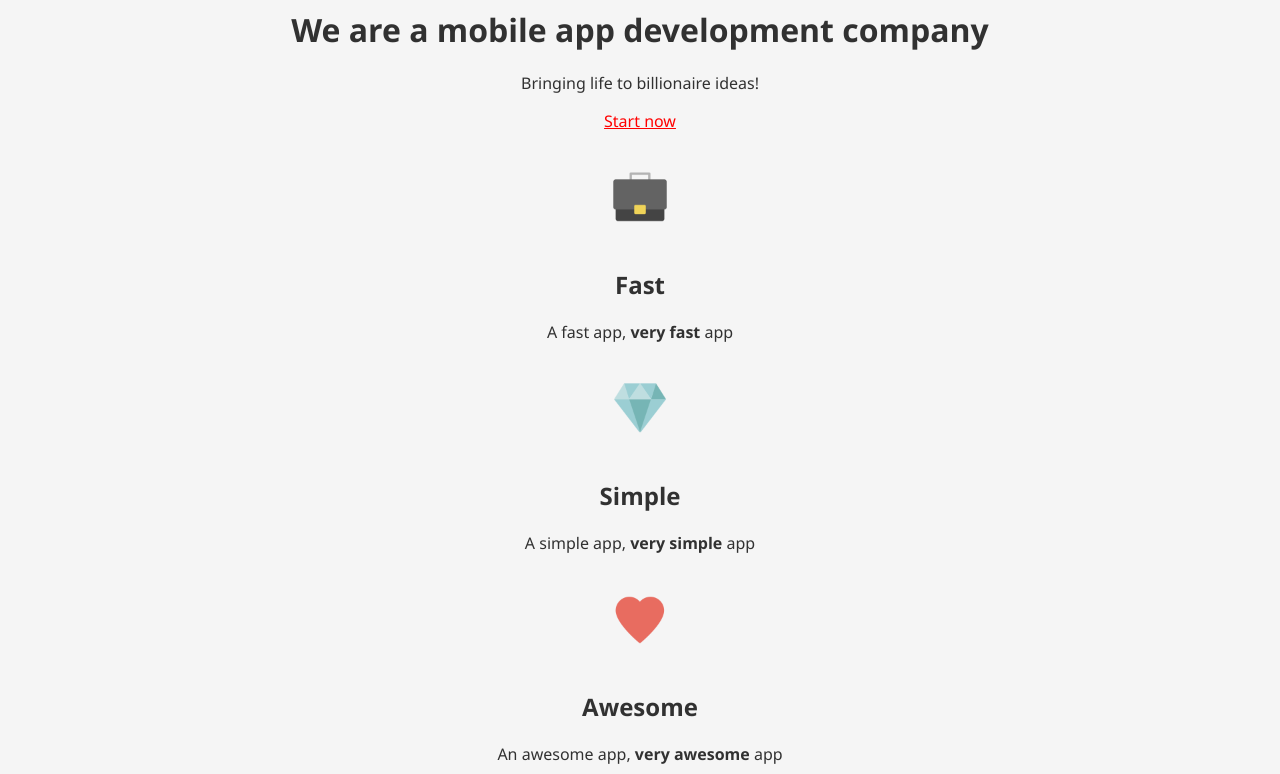
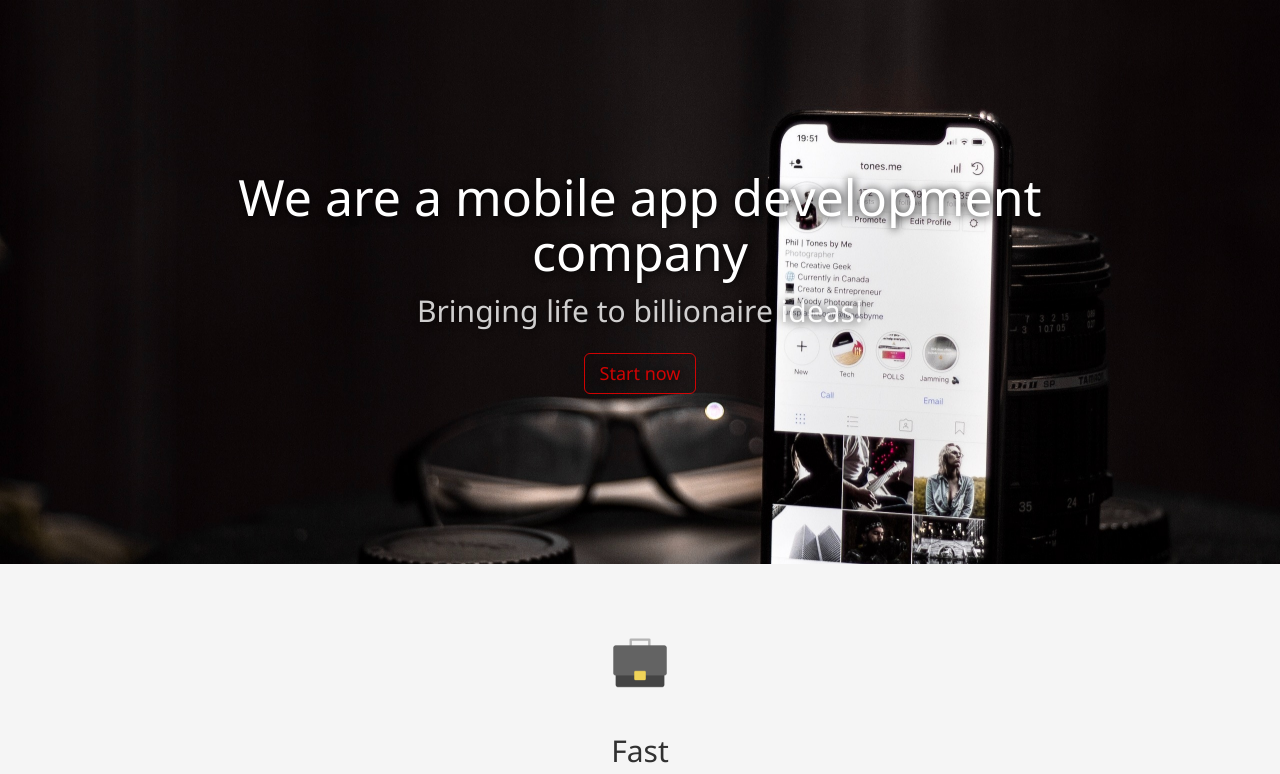
Before and after one commit to felipeozalmeida/simple-landing-page, a plain HTML site: page index.html in a window 1280 px wide. Shown: the top 774 px of the page. Drawn offline with nearby package versions, Linux system fonts and the light colour scheme.

Commit message:
Style website components

```diff
--- a/index.html
+++ b/index.html
@@ -2,14 +2,18 @@
   <head>
     <meta charset="utf-8">
     <title>Raining Apps</title>
+    <meta http-equiv="X-UA-Compatible" content="IE=edge">
+    <meta name="viewport" content="width=device-width, initial-scale=1">
+    <link rel="stylesheet" href="https://maxcdn.bootstrapcdn.com/bootstrap/3.3.7/css/bootstrap.min.css" integrity="sha384-BVYiiSIFeK1dGmJRAkycuHAHRg32OmUcww7on3RYdg4Va+PmSTsz/K68vbdEjh4u" crossorigin="anonymous">
+    <link rel="stylesheet" href="https://use.fontawesome.com/releases/v5.5.0/css/all.css">
     <link rel="stylesheet" href="style.css">
   </head>
   <body>
-    <div id="banner">
+    <div id="banner" class="text-center">
         <h1>We are a mobile app development company</h1>
         <p>Bringing life to billionaire ideas!</p>
         <p>
-            <a href="#">Start now</a>
+            <a href="#" class="cta btn btn-primary btn-lg">Start now</a>
         </p>
     </div>
 
@@ -39,6 +43,12 @@
 
     <div id="footer">
         <p>This is a playground landing ©Le Wagon</p>
+        <ul class="list-inline">
+            <li><a href="#"><i class="fab fa-youtube"></i></a></li>
+            <li><a href="#"><i class="fab fa-facebook"></i></a></li>
+            <li><a href="#"><i class="fab fa-twitter"></i></a></li>
+            <li><a href="#"><i class="fab fa-github"></i></a></li>
+        </ul>
     </div>
   </body>
 </html>
--- a/style.css
+++ b/style.css
@@ -9,10 +9,62 @@ h1{
     font-size: 2rem;
 }
 
-a{
+.cta{
+    display: inline-block;
     color: red;
+    text-decoration: none;
+    padding: .75rem 1.5rem;
+    margin: 1rem 0;
+    border: 1px solid red;
+    background-color: transparent;
+    transition:
+        background-color .4s ease-in-out,
+        border-color .4s ease-in-out,
+        color .4s ease-in-out;
 }
 
-a:hover{
-    color: purple;
+.cta:hover{
+    background-color: red;
+    border-color: red;
+    color: #ffffff;
 }
+
+#banner{
+    text-align: center;
+    background-image: url("images/background.jpg");
+    background-size: cover;
+    padding: 150px;
+    color: white;
+    text-shadow: 1px 1px 10px black;
+}
+
+#banner h1 {
+    color: white;
+    font-size: 50px;
+}
+
+#banner p {
+    color: white;
+    opacity: 0.8;
+    font-size: 30px;
+    font-weight: lighter;
+}
+
+#footer{
+    padding: 30px;
+    background: rgb(30, 30, 30);
+    color: lightgrey;
+}
+
+.card{
+    padding: 50px;
+    font-weight: lighter;
+}
+
+#footer a {
+    color: lightgrey;
+    font-size: 15px;
+}
+#footer a:hover {
+    color: white;
+}
```
Also changed, not shown: images/background.jpg (added).
